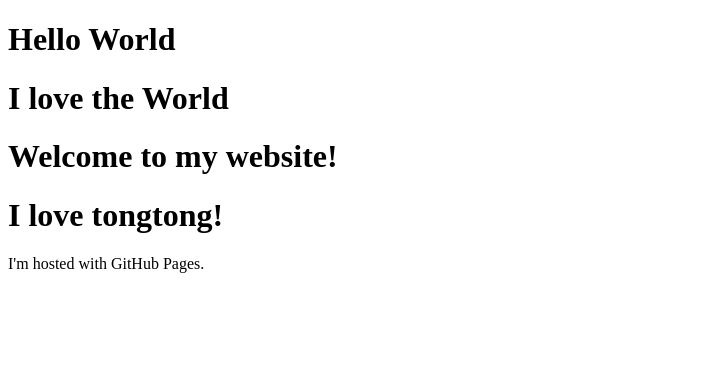
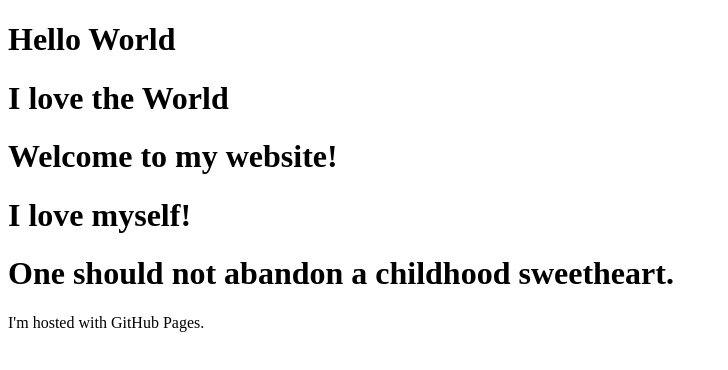
Before and after one commit to bluemelonrind/bluemelonrind.github.io, a plain HTML site: page index.html in a window 1280 px wide. Shown: the whole page, without its empty margins (0-728 px from the left). Drawn offline with Linux system fonts and the light colour scheme.

Commit message:
childhood sweetheart

```diff
--- a/index.html
+++ b/index.html
@@ -4,7 +4,8 @@
 <h1>Hello World</h1>
 <h1>I love the World</h1>
 <h1>Welcome to my website!</h1>
-<h1>I love tongtong!</h1>
+<h1>I love myself!</h1>
+<h1>One should not abandon a childhood sweetheart.</h1>
 <p>I'm hosted with GitHub Pages.</p>
 </body>
 </html>
```
